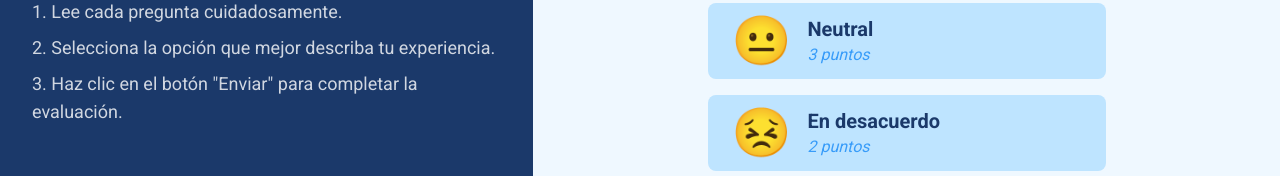
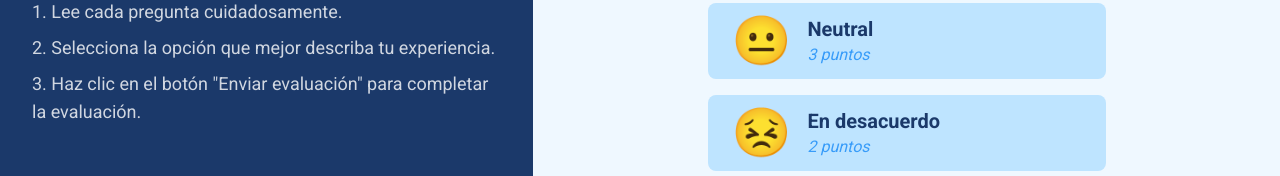
Before and after one commit to Naim-Torres/Evaulacion-Docente-ITO-Mobil, a Next.js app: page /evaluation in a window 1280 px wide. Shown: the part 509-685 px from the top of the page. Built offline with nearby package versions, Linux system fonts and the light colour scheme.

Commit message:
Fix(Evaluation): Fix typo in evaluation side bar

```diff
--- a/src/app/components/EvaluationSideBar.tsx
+++ b/src/app/components/EvaluationSideBar.tsx
@@ -6,7 +6,7 @@ export default function EvaluationSideBar() {
             <ol className="flex flex-col gap-2 list-decimal list-inside text-white/80 mt-4 text-lg">
                 <li>Lee cada pregunta cuidadosamente.</li>
                 <li>Selecciona la opción que mejor describa tu experiencia. </li>
-                <li>Haz clic en el botón "Enviar" para completar la evaluación.</li>
+                <li>Haz clic en el botón &quot;Enviar evaluación&quot; para completar la evaluación.</li>
             </ol>
         </div>
     )
```
